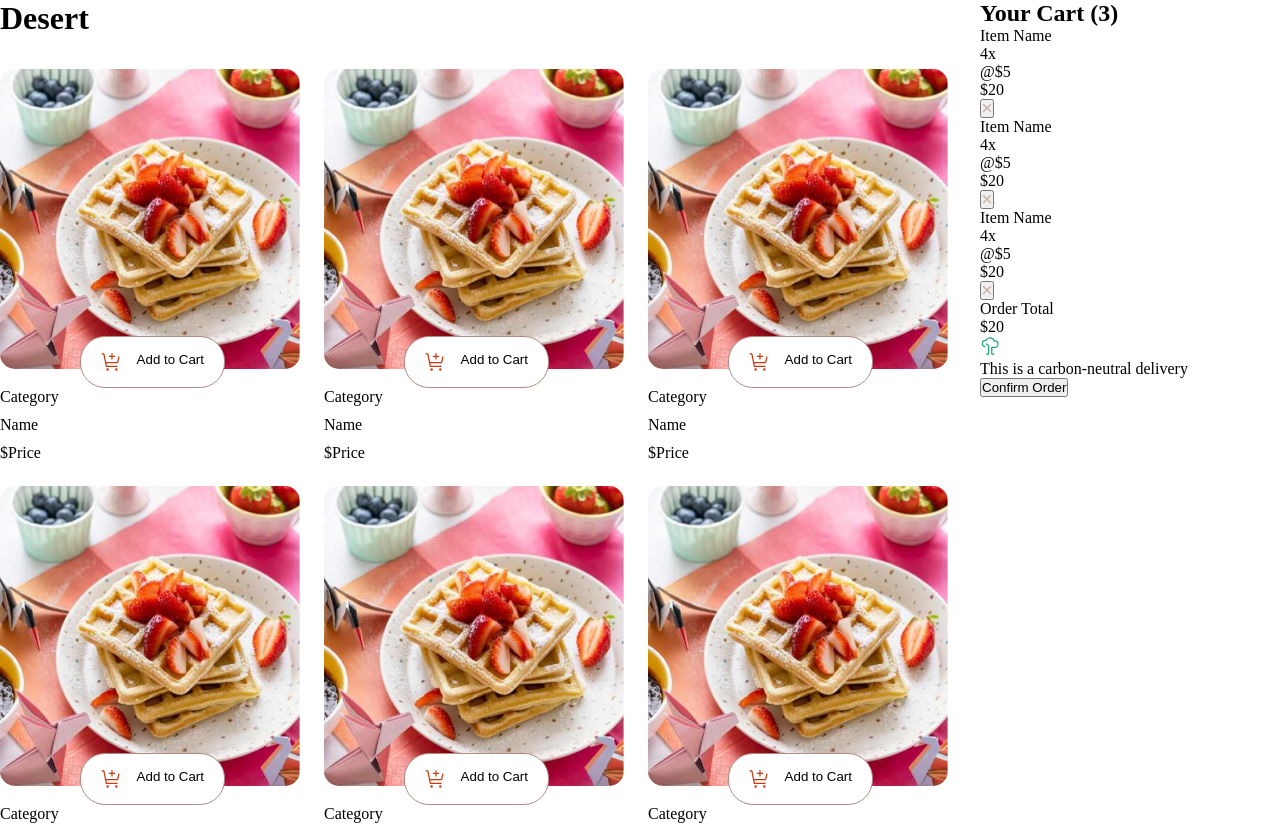
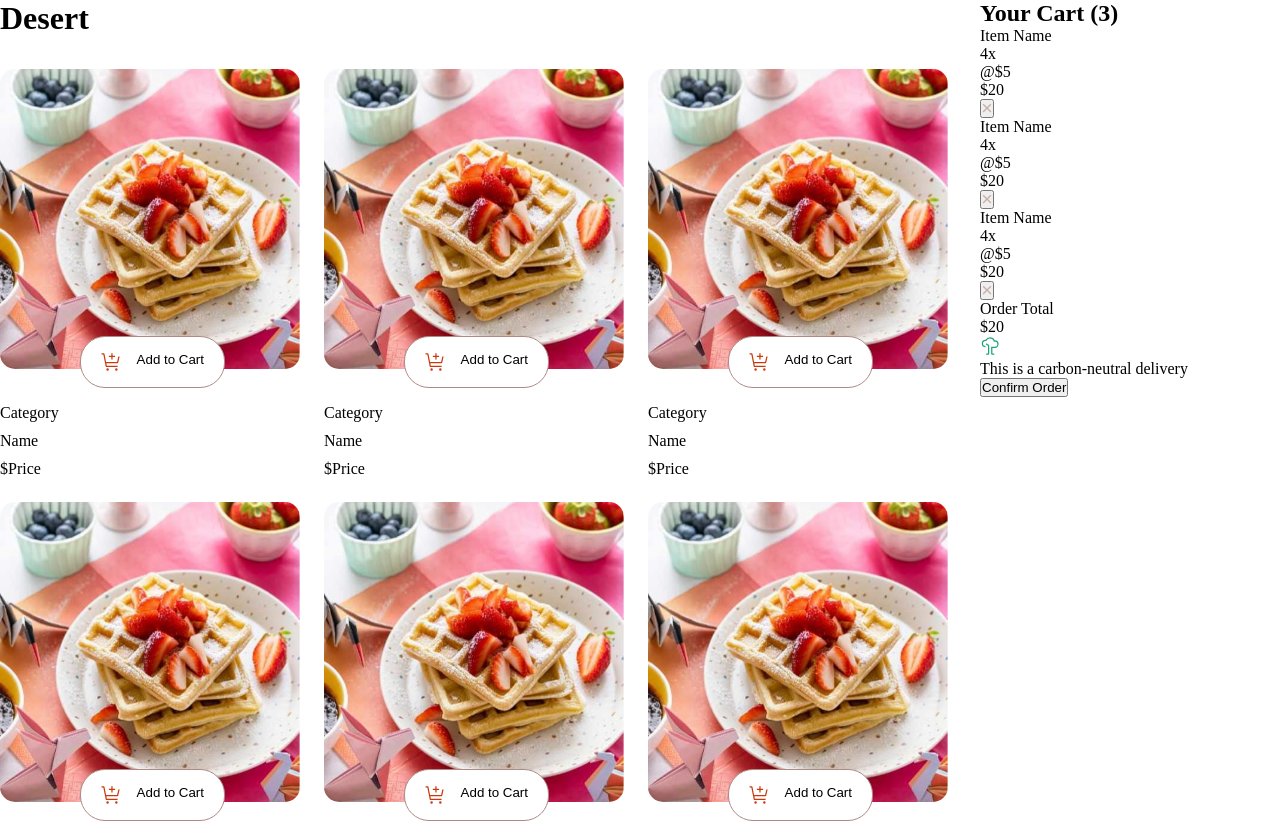
Before and after one commit to ben-demetrius/workspaces, a React (Vite) app: page / in a window 1280 px wide. Shown: the top 825 px of the page. Built offline with nearby package versions, Linux system fonts and the light colour scheme.

Commit message:
snapshot.

```diff
--- a/src/assets/styles/_theme.scss
+++ b/src/assets/styles/_theme.scss
@@ -54,6 +54,14 @@ $space-150: 12px;
 $space-100: 8px;
 $space-50: 4px;
 
+//Layout
+@mixin flex($direction: row, $gap: $space-300) {
+  display: flex;
+  flex-wrap: wrap;
+  flex-direction: $direction;
+  gap: $gap;
+}
+
 //Colors -------------------------
 $red: #c73b0f;
 $green: #1ea575;
--- a/src/assets/styles/app.scss
+++ b/src/assets/styles/app.scss
@@ -1,17 +1,10 @@
 @import "./theme";
 
 .cart {
-  display: flex;
-  flex-wrap: wrap;
-  gap: $space-400;
-
-  //   @extend .container;
+  @include flex($gap: $space-400);
 
   .cart-main {
-    display: flex;
-    flex-wrap: wrap;
-    flex-direction: column;
-    gap: $space-400;
+    @include flex($direction: column, $gap: $space-400);
 
     .cart-main--items {
       display: grid;
--- a/src/assets/styles/cart-item.scss
+++ b/src/assets/styles/cart-item.scss
@@ -1,9 +1,7 @@
 @import "./theme";
 
 .cart-item {
-  display: flex;
-  flex-wrap: wrap;
-  flex-direction: column;
+  @include flex($direction: column, $gap: $space-200);
 
   .cart-img-add-btn {
     @extend .container;
```
